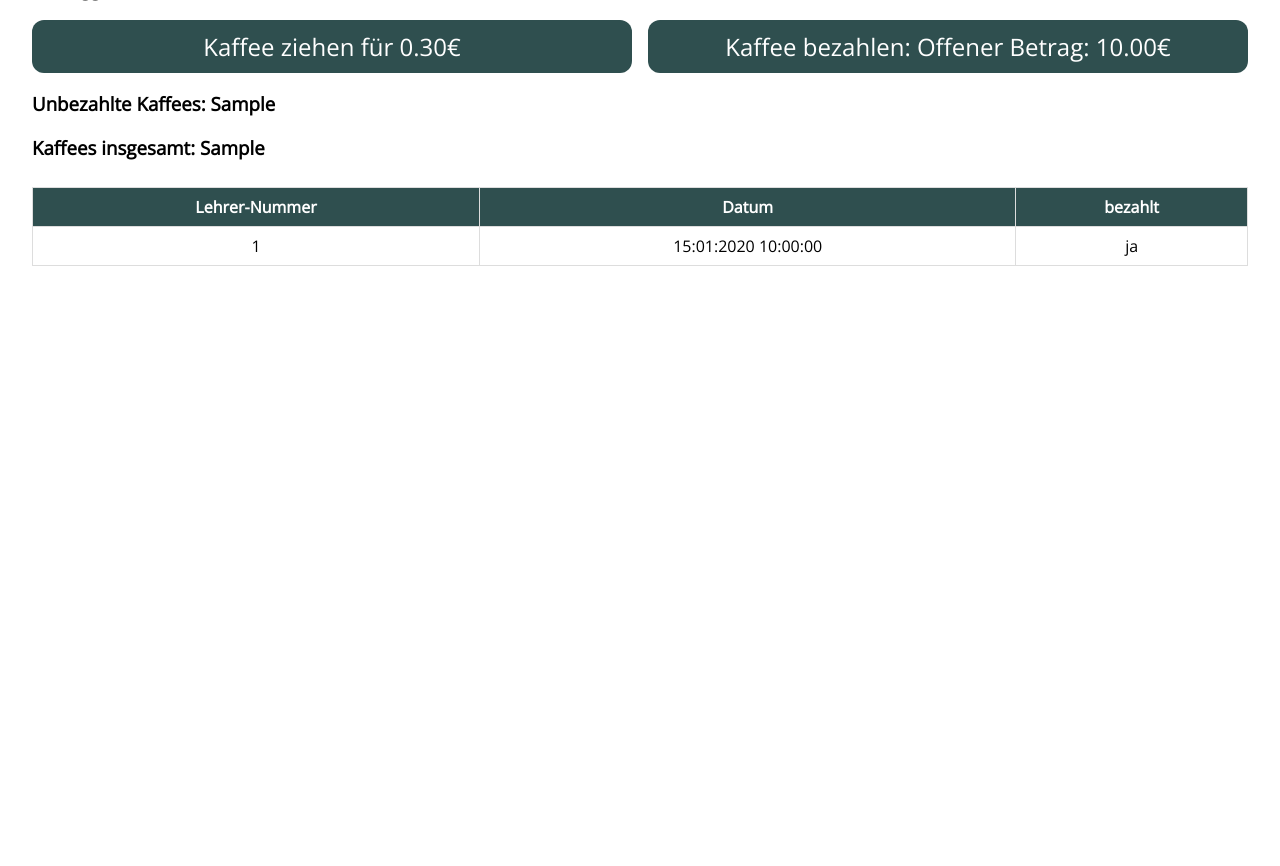
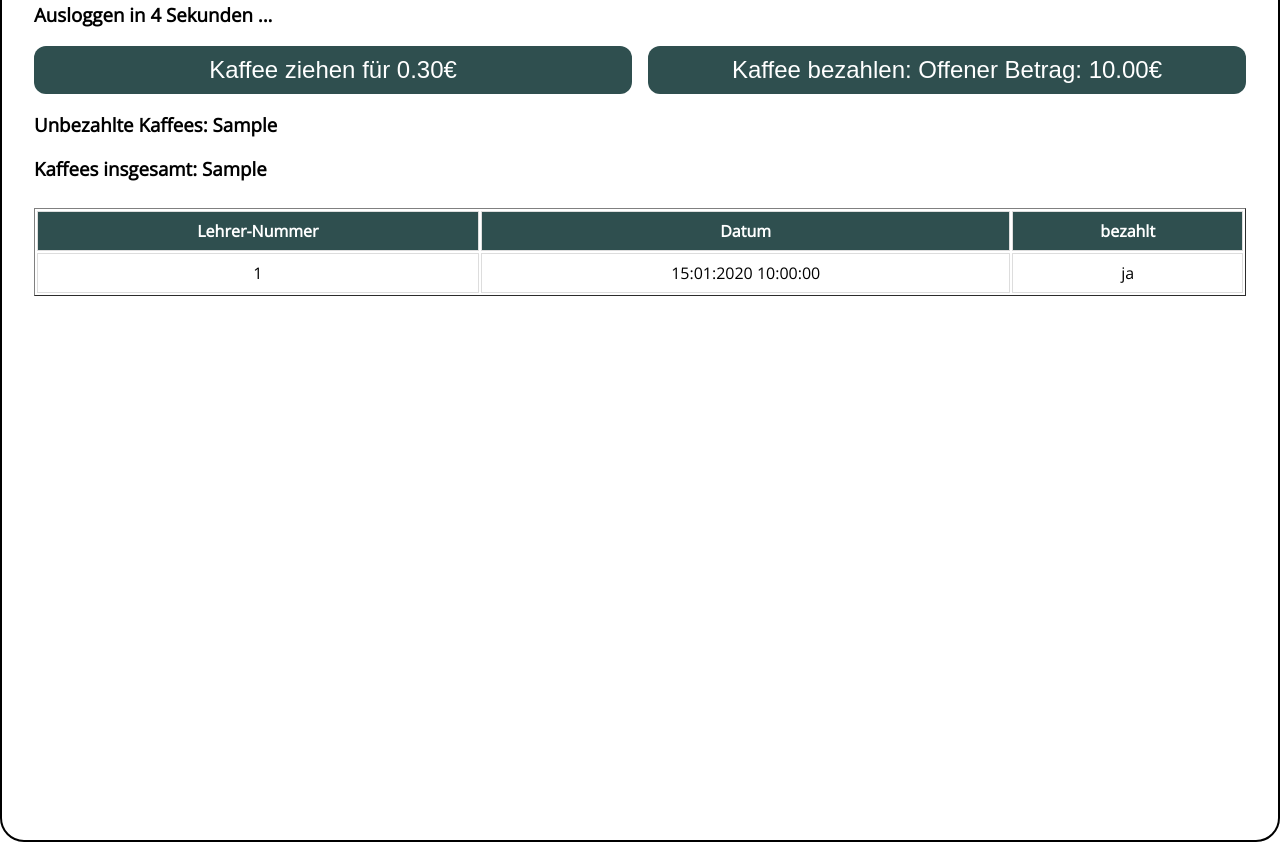
Before and after one commit to sue1974/flask_coffeebase, a Flask app: template templates/index.html in a window 1280 px wide. Shown: the part 176-1042 px from the top of the page. Before the commit the page ends 442 px from the top, so only its background shows below. Run offline with Flask 2, Linux system fonts and the light colour scheme; the template is opened without the code that fills it: most values are stand-ins (such as "Sample title", 1, 10 or a date in 2020).

Commit message:
Layout, Modal

```diff
--- a/templates/index.html
+++ b/templates/index.html
@@ -1,5 +1,6 @@
 <!DOCTYPE html>
 <html lang="en">
+
 <head>
     <meta charset="UTF-8">
     <meta name="viewport" content="width=device-width, initial-scale=1.0">
@@ -10,13 +11,15 @@
     <style>
     body {
         font-family: 'Open Sans', sans-serif;
-        margin: 0 auto;
+        margin: 1.5em auto;
         max-width: 80em;
         display: grid;
    		gap: 0.5em;
         grid-template-columns: 1fr;
-        grid-template-rows: auto minmax(0, 600px);;
+        grid-template-rows: auto minmax(0, 600px);
         padding: 2em;
+        border-radius: 0em 1.5em 1.5em;
+	    border: 2px solid;
   }
 
     #buttons {
@@ -24,7 +27,6 @@
         grid-template-columns: 1fr 1fr;
         gap: 1em;
     }
-
 
     /* Style to make the link look like a button */
     .button-link {
@@ -40,8 +42,12 @@
       font-size: 1.5em;
     }
 
+    #table {
+        max-height: 100vh; /* Setzt die maximale Höhe auf 100% der Bildschirmhöhe */
+        overflow-y: auto; /* Fügt vertikale Scrollleisten hinzu, falls die Tabelle zu groß ist */
+    }
+
     table {
-      border-collapse: collapse;
         width: 100%;
     }
 
@@ -72,18 +78,33 @@
 	    border: thin solid;
     }
 
+    dialog {
+        padding: 3em;
+    	border-radius: 0em 1.5em 1.5em;
+	    border: 2px solid;
+    }
+
+    #closeButton {
+        padding: 1.5em;
+    }
   </style>
 </head>
+
 <body>
+
+    <dialog id="dialog">
+        <button id="closeButton" class="button-link" onclick="location.href='{{ url_for('pay_coffee', cof_user_id=user) }}'">Bezahlung von {{ '%.2f'|format(counter_false * 0.3) }}€ bestätigen</button>
+    </dialog>
+
     <header>
         <h1>Kaffee Station [ Lehrer {{ user }} ] </h1>
         <h3><div id="countdown">Ausloggen in <strong><span id="seconds">10</span></strong> Sekunden ...</div></h3>
 
         <section id="buttons">
-            <a href="{{ url_for('add_coffee', cof_user_id=user) }}" class="button-link">Kaffee ziehen für 0.30€</a>
+            <button id="addCoffee" class="button-link" onclick="location.href='{{ url_for('add_coffee', cof_user_id=user) }}'">Kaffee ziehen für 0.30€</button>
+            <button id="payCoffee" class="button-link" onclick="openModal()">Kaffee bezahlen: Offener Betrag: {{ '%.2f'|format(counter_false * 0.3) }}€</button>
+        </section>
 
-            <a href="{{ url_for('pay_coffee', cof_user_id=user) }}" class="button-link">Kaffee bezahlen: Offener Betrag: {{ '%.2f'|format(counter_false * 0.3) }}€ </a>
-        </section>
         <p>
             <h3>Unbezahlte Kaffees: <strong>{{ counter_false }} </strong></h3>
         </p>
@@ -91,6 +112,7 @@
             <h3>Kaffees insgesamt: {{ counter_all }}</h3>
         </p>
     </header>
+
     <section id="table">
         <table border="1">
             <thead>
@@ -115,24 +137,32 @@
         </table>
     </section>
 </body>
+
 <script>
+    var countdownActive = true; // Variable, um den Zustand des Countdowns zu verfolgen
+
+    function openModal() {
+        dialog = document.getElementById("dialog");
+        dialog.showModal();
+        countdownActive = false; // Setze den Countdown auf inaktiv, wenn das Modal geöffnet wird
+    }
+
     // Funktion für den Countdown und die Weiterleitung
     function countdownAndRedirect(seconds) {
-            // Hole das DOM-Element für den Countdown
         var countdownElement = document.getElementById('seconds');
 
-            // Funktion für die Aktualisierung des Countdowns
         function updateCountdown() {
             countdownElement.textContent = seconds;
             if (seconds === 0) {
-                    // Hier kannst du die gewünschte URL festlegen
                 var targetUrl = '{{ url_for("login") }}'
-
-                    // Weiterleitung zur Ziel-URL
                 window.location.href = targetUrl;
             } else {
+                if (countdownActive) {
                     seconds--;
-                    setTimeout(updateCountdown, 1000); // Aktualisiere den Countdown alle 1000 Millisekunden (1 Sekunde)
+                    setTimeout(updateCountdown, 1000);
+                } else {
+                    // Der Countdown wurde gestoppt, führe keine weiteren Schritte aus
+                }
             }
         }
 
@@ -143,4 +173,5 @@
     // Starte den Countdown mit einer Startzeit von 10 Sekunden
     countdownAndRedirect(10);
 </script>
+
 </html>
```
Also changed, not shown: templates/login.html (+4 -3 lines). Lines whose indentation alone changed are shown as unchanged.
